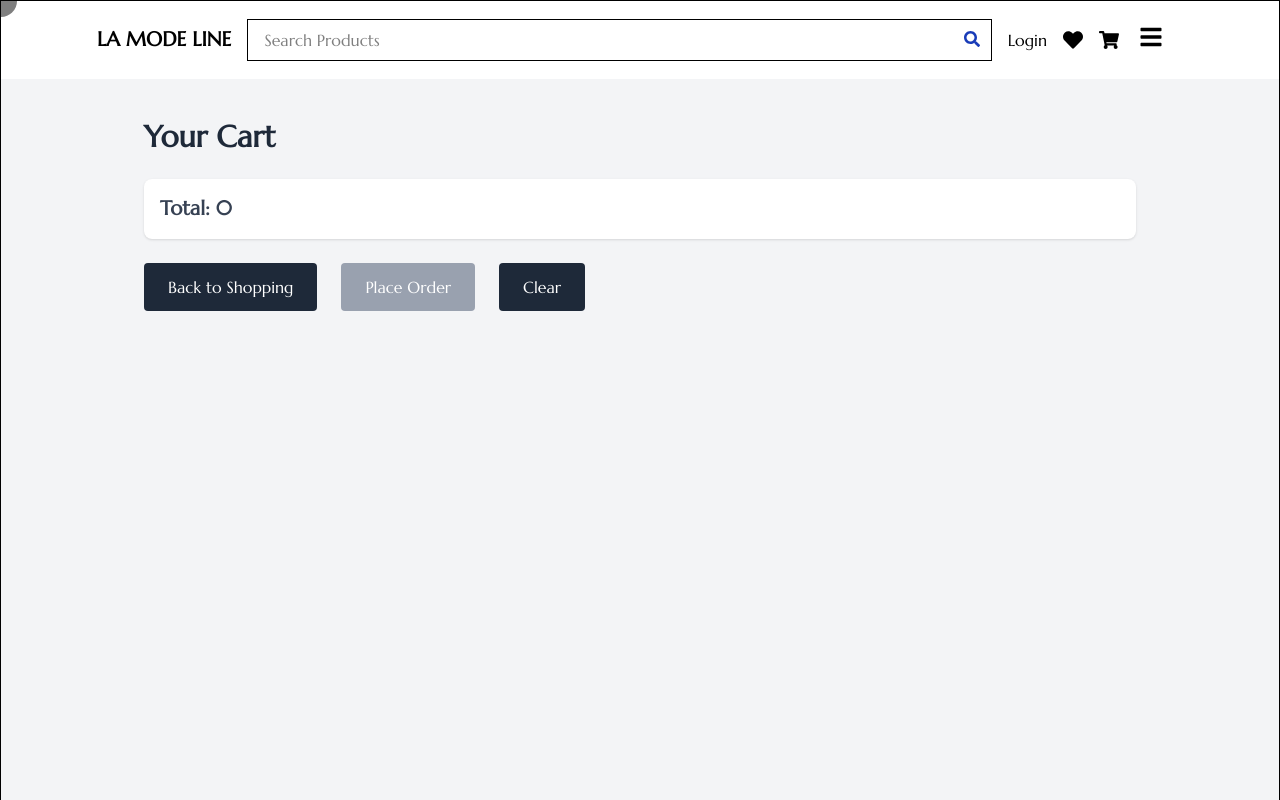
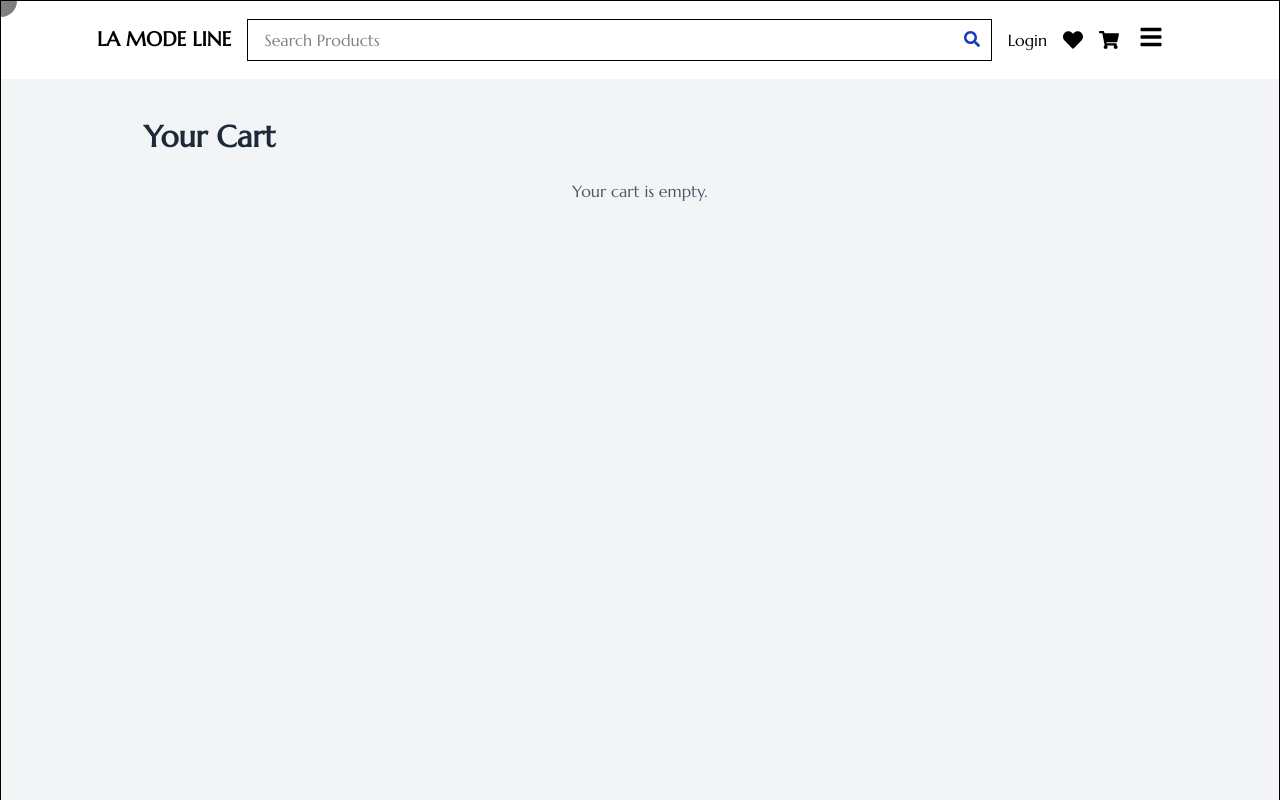
Before and after one commit to dhawal-haptiq/Associate-Training, a React (Vite) app in the folder ReactAssignment/ReactAssignment1/: page /cart in a window 1280 px wide. Shown: the top 800 px of the page. Built offline with nearby package versions, Linux system fonts and the light colour scheme.

Commit message:
changed the copilet suggestions

```diff
--- a/ReactAssignment/ReactAssignment1/src/pages/Cart.jsx
+++ b/ReactAssignment/ReactAssignment1/src/pages/Cart.jsx
@@ -1,54 +1,62 @@
-import React from 'react'
-import { useDispatch, useSelector } from 'react-redux'
-import { useNavigate } from 'react-router-dom'
-import { removeFromCart, updateTempQuantity,clearCart } from '../features/Card.Slice'
+import React from 'react';
+import { useDispatch, useSelector } from 'react-redux';
+import { useNavigate } from 'react-router-dom';
+import { removeFromCart, updateTempQuantity, clearCart } from '../features/Card.Slice';
+
+const formatCurrency = (amount) => {
+  return `$${amount.toFixed(2)}`;
+};
 
 const Cart = () => {
-  const {items:cartItems,tempItems,totalPrice}=useSelector(state=>state.cart)
-  const dispatch=useDispatch();
-  const navigate=useNavigate();
+  const { items: cartItems, tempItems, totalPrice } = useSelector((state) => state.cart);
+  const dispatch = useDispatch();
+  const navigate = useNavigate();
 
+  const handleRemoveItem = (id) => {
+    dispatch(removeFromCart(id));
+  };
 
-  const handleRemoveItem=(id)=>{
-    dispatch(removeFromCart(id));
+  const handleUpdateQuantity = (id, quantity) => {
+    if (quantity < 1) return; // Prevent quantity less than 1
+    dispatch(updateTempQuantity({ id, quantity }));
+  };
+
+  const handleCartClear = () => {
+    if (cartItems.length === 0) {
+      alert("Cart is already empty.");
+      return;
     }
-
-
-  const handleUpdateQuanity=(id,quantity)=>{
-    dispatch(updateTempQuantity({id,quantity})) //entire value will be passed to payload
-
-  }
-
-
-  const handleCartClear=()=>{
     dispatch(clearCart());
-    alert("Cart has been cleared");
-
-  }
+    alert('Cart has been cleared');
+  };
 
   const handlePlaceOrder = () => {
     if (cartItems.length === 0) {
-    alert("Your cart is empty. Please add items before placing an order.");
+      alert('Your cart is empty. Please add items before placing an order.');
       return;
     }
-  alert("Order placed successfully!");
+    alert('Order placed successfully!');
     dispatch(clearCart());
-  navigate("/");
+    navigate('/');
   };
 
   return (
     <div className="min-h-screen bg-gray-100">
-
       <div className="max-w-5xl mx-auto px-4 py-10">
         <h2 className="text-3xl font-bold mb-6 text-gray-800">Your Cart</h2>
 
-        {/* Cart Item */}
-       {
-         cartItems.map((item)=>(
-            <div className="bg-white shadow-md rounded-lg p-6 flex gap-6 items-center mb-6" key={item.id}>
+        {/* Cart Items */}
+        {cartItems.length === 0 ? (
+          <div className="text-center text-gray-600">Your cart is empty.</div>
+        ) : (
+          cartItems.map((item) => (
+            <div
+              className="bg-white shadow-md rounded-lg p-6 flex gap-6 items-center mb-6"
+              key={item.id}
+            >
               <img
                 src={item.image}
-            alt="Product"
+                alt={item.title}
                 className="w-24 h-24 object-cover rounded"
               />
               <div className="flex-1">
@@ -58,40 +66,67 @@ const Cart = () => {
                   <input
                     type="number"
                     min={1}
-                value={tempItems.find((tempItem)=>tempItem.id===item.id)?.quantity || item.quantity}
-                onChange={(e) => handleUpdateQuanity(item.id, parseInt(e.target.value))}
+                    value={
+                      tempItems.find((tempItem) => tempItem.id === item.id)?.quantity ||
+                      item.quantity
+                    }
+                    onChange={(e) =>
+                      handleUpdateQuantity(item.id, parseInt(e.target.value))
+                    }
                     className="w-20 px-2 py-1 border border-gray-300 rounded"
                   />
-              <button onClick={()=>handleRemoveItem(item.id)} className="px-4 py-1 bg-red-600 text-white rounded hover:bg-red-700">
+                  <button
+                    onClick={() => handleRemoveItem(item.id)}
+                    className="px-4 py-1 bg-red-600 text-white rounded hover:bg-red-700"
+                  >
                     Remove
                   </button>
                 </div>
               </div>
             </div>
           ))
-       }
+        )}
 
+        {/* Cart Summary */}
+        {cartItems.length > 0 && (
+          <>
             <div className="bg-white shadow-sm rounded-lg p-4 mb-6 flex justify-between items-center">
               <div className="text-xl font-semibold text-gray-700">
-          <p>Total: {totalPrice}</p>
+                <p>Total: {formatCurrency(totalPrice)}</p>
               </div>
             </div>
+
+            {/* Cart Buttons */}
             <div className="cartButtons flex gap-6 items-center">
-        <button onClick={()=>navigate("/")} className="px-6 py-3 bg-gray-800 text-white rounded hover:bg-gray-900">
+              <button
+                onClick={() => navigate('/')}
+                className="px-6 py-3 bg-gray-800 text-white rounded hover:bg-gray-900"
+              >
                 Back to Shopping
               </button>
-          <button onClick={handlePlaceOrder} className={`px-6 py-3 rounded text-white ${
-    cartItems.length === 0 ? 'bg-gray-400 cursor-not-allowed' : 'bg-gray-800 hover:bg-gray-900'
-  }`}>
+              <button
+                onClick={handlePlaceOrder}
+                className={`px-6 py-3 rounded text-white ${
+                  cartItems.length === 0
+                    ? 'bg-gray-400 cursor-not-allowed'
+                    : 'bg-gray-800 hover:bg-gray-900'
+                }`}
+                disabled={cartItems.length === 0}
+              >
                 Place Order
               </button>
-        <button onClick={handleCartClear} className="px-6 py-3 bg-gray-800 text-white rounded hover:bg-gray-900">
-          Clear
+              <button
+                onClick={handleCartClear}
+                className="px-6 py-3 bg-red-600 text-white rounded hover:bg-red-700"
+              >
+                Clear Cart
               </button>
             </div>
+          </>
+        )}
       </div>
     </div>
-  )
-}
+  );
+};
 
-export default Cart
+export default Cart;
--- a/ReactAssignment/ReactAssignment1/src/pages/Products.jsx
+++ b/ReactAssignment/ReactAssignment1/src/pages/Products.jsx
@@ -158,9 +158,7 @@ const Products = () => {
         </div>
       ))
     ) : (
-      <>
       <p>No Matching Products</p>
-      </>
     )}
   </div>
 )}
--- a/ReactAssignment/ReactAssignment1/src/router/Routers.jsx
+++ b/ReactAssignment/ReactAssignment1/src/router/Routers.jsx
@@ -5,7 +5,7 @@ import AppLayout from '../Layouts/AppLayout';
 import Aboutus from '../components/Header/Home/Aboutus';
 import Home from '../pages/Home';
 import Login from '../pages/Login';
-import Wishlist from '../pages/Wislist';
+import Wishlist from '../pages/Wishlist';
 import ProductView from '../pages/ProductView';
 import ProductDetails from '../pages/ProductDetails';
 import Products from '../pages/Products';
```
Also changed, not shown: ReactAssignment/ReactAssignment1/src/pages/Wishlist.jsx (renamed from ReactAssignment/ReactAssignment1/src/pages/Wislist.jsx). Lines whose indentation alone changed are shown as unchanged.
